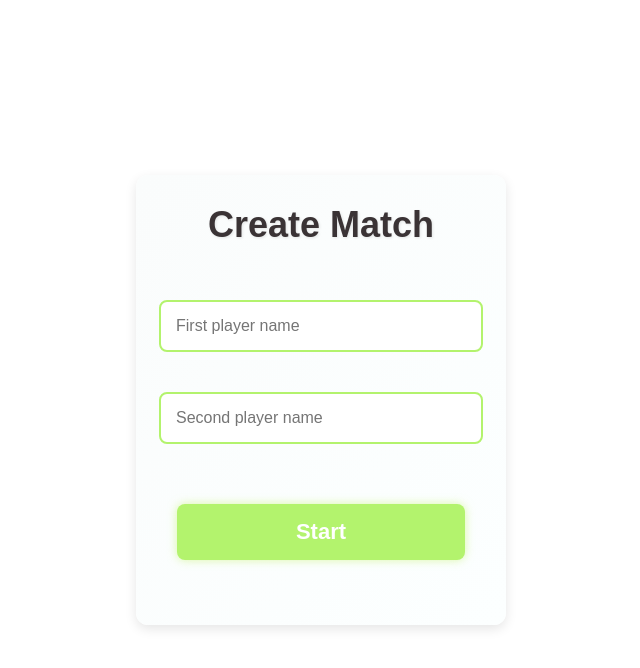
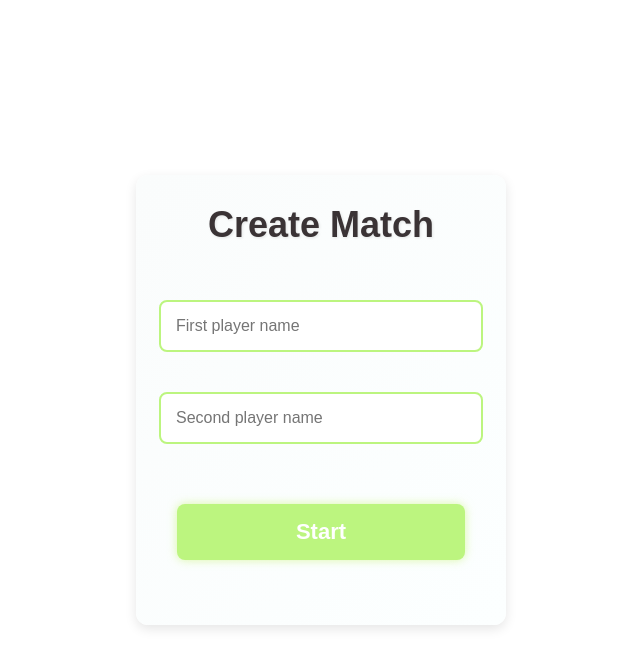
Before and after one commit to EgorFurman/TennisMatchScoreboard, a Python web app: template resources/templates/new-match.html in a window 1280 px wide. Shown: the top 668 px of the page, without its empty margins (319-959 px from the left). Run offline with Jinja, Linux system fonts and the light colour scheme; the template is opened without the code that fills it, so the values that code supplies are empty.

Commit message:
Change color for buttons

```diff
--- a/resources/static/css/exception.css
+++ b/resources/static/css/exception.css
@@ -22,7 +22,7 @@ body {
 .btn {
     text-decoration: none;
     padding: 15px 30px;
-    background-color: #B3F36D;
+    background-color: #bcf57f;
     color: #ffffff;
     font-size: 22px;
     font-weight: bold;
@@ -36,6 +36,6 @@ body {
 }
 
 .btn:hover {
-    background-color: #9BF33D;
+    background-color: #b1f569;
     transform: scale(1.01);
 }
--- a/resources/static/css/index.css
+++ b/resources/static/css/index.css
@@ -22,7 +22,7 @@ body {
 .btn {
     text-decoration: none;
     padding: 15px 30px;
-    background-color: #B3F36D;
+    background-color: #bcf57f;
     color: #ffffff;
     font-size: 22px;
     font-weight: bold;
@@ -37,7 +37,7 @@ body {
 
 /* Button Hover Effect */
 .btn:hover {
-    background-color: #9BF33D;
+    background-color: #b1f569;
     transform: scale(1.01);
 }
 
--- a/resources/static/css/match-score.css
+++ b/resources/static/css/match-score.css
@@ -82,7 +82,7 @@ body {
 
 .btn {
     text-decoration: none;
-    background-color: #B3F36D;
+    background-color: #bcf57f;
     color: #ffffff;
     font-size: 22px;
     font-weight: bold;
@@ -98,7 +98,7 @@ body {
 }
 
 .btn:hover {
-    background-color: #9BF33D;
+    background-color: #b1f569;
     transform: scale(1.01);
 }
 
--- a/resources/static/css/matches.css
+++ b/resources/static/css/matches.css
@@ -104,7 +104,7 @@ body {
     margin-top: 10px;
     padding: 10px 20px;
     font-size: 18px;
-    background-color: #B3F36D;
+    background-color: #bcf57f;
     color: #ffffff;
     border: none;
     border-radius: 8px;
@@ -114,6 +114,6 @@ body {
 }
 
 .matches-filter-form .btn:hover {
-    background-color: #9BF33D;
+    background-color: #b1f569;
     transform: scale(1.01);
 }
--- a/resources/static/css/new-match.css
+++ b/resources/static/css/new-match.css
@@ -38,7 +38,7 @@ body {
     padding: 15px;
     margin: 10px 0;
     font-size: 16px;
-    border: 2px solid #B3F36D;
+    border: 2px solid #bcf57f;;
     border-radius: 8px;
     box-sizing: border-box;
     outline: none;
@@ -48,7 +48,7 @@ body {
 .btn {
     text-decoration: none;
     padding: 15px 30px;
-    background-color: #B3F36D;
+    background-color: #bcf57f;
     color: #ffffff;
     font-size: 22px;
     font-weight: bold;
@@ -64,6 +64,6 @@ body {
 }
 
 .btn:hover {
-    background-color: #9BF33D;
+    background-color: #b1f569;
     transform: scale(1.01);
 }
```
